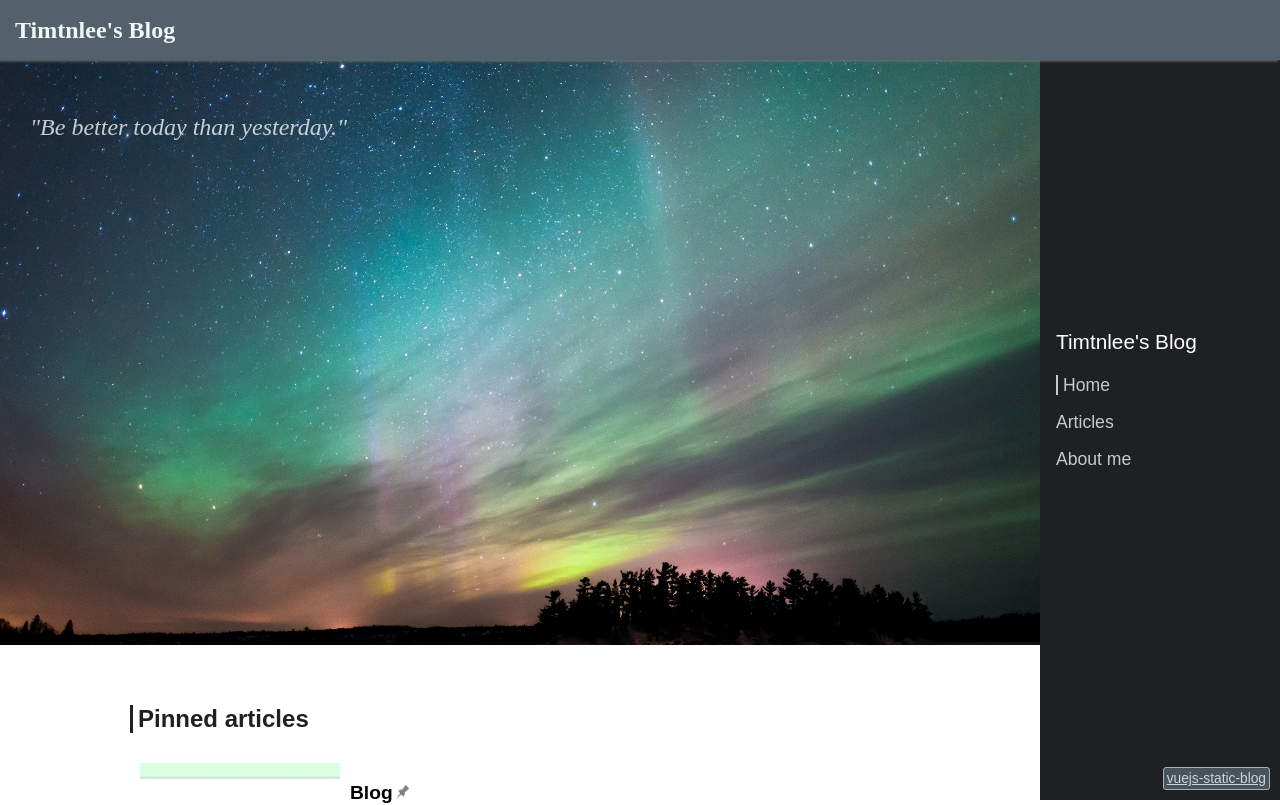
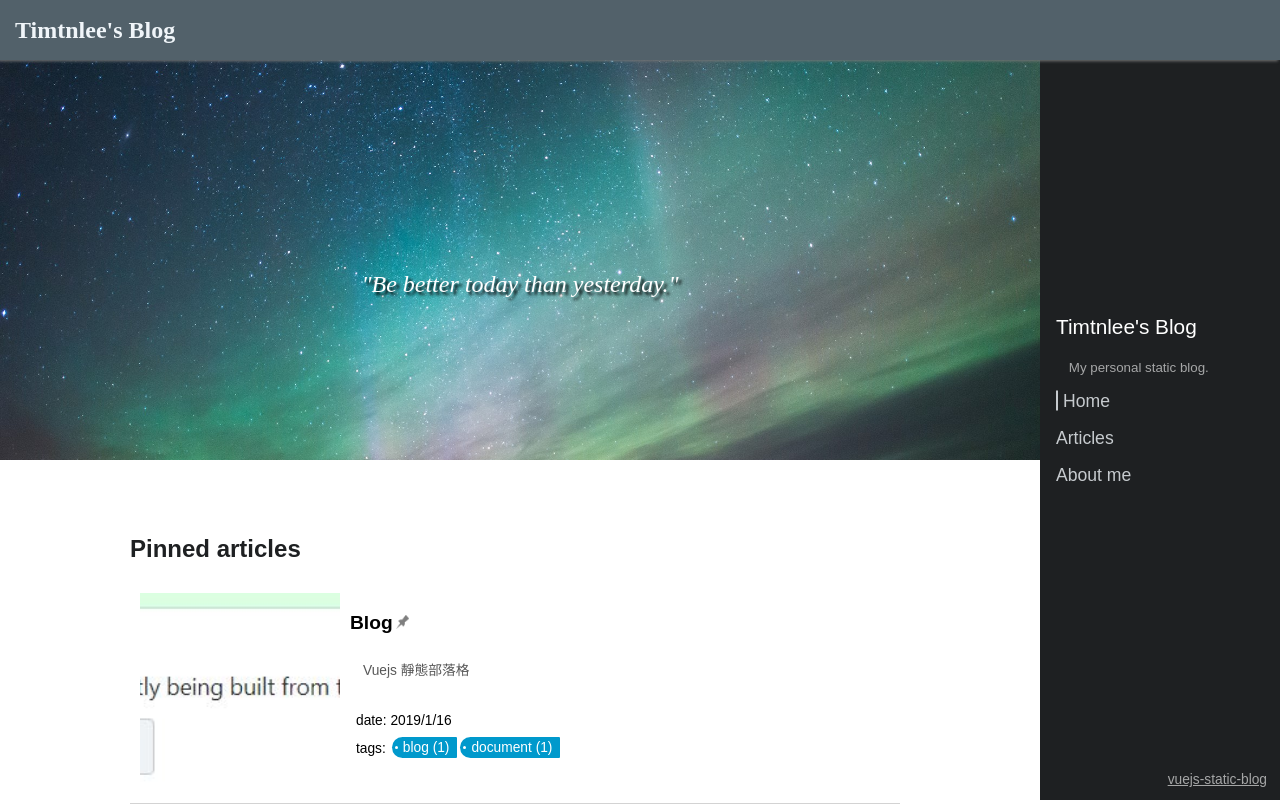
Before and after one commit to timtnleeProject/blog, a Vue app: page /#/ in a window 1280 px wide. Shown: the top 805 px of the page. Built offline with nearby package versions, Linux system fonts and the light colour scheme.

Commit message:
change banner style

```diff
--- a/public/setting.js
+++ b/public/setting.js
@@ -5,6 +5,7 @@ return {
   HOME_PINNED_ARTICLE_TEXT: "Pinned articles",
   HOME_ARTICLE_TEXT: "Latest articles",
   BANNER_IMAGE: "images/default/aurora.jpg",
+  SIDEBAR_TEXT: "My personal static blog.",
   DEFAULT_PREVIEW_IMAGE: "images/default/aurora.jpg",
   QUOTE: "\"Be better today than yesterday.\"",
   HOME_MAX_PREVIEW : 10, //首頁顯示文章數量
--- a/src/App.vue
+++ b/src/App.vue
@@ -187,11 +187,8 @@ body {
   display: inline-block;
   padding: 3px;
   font-size: 0.86rem;
-  background-color: $color-main;
   color: white;
-  border: 1px solid $color-sub;
-  border-radius: 3px;
-  opacity: 0.8;
+  opacity: 0.6;
 }
 // .view-fade-enter-active,
 // .view-fade-leave-active {
--- a/src/components/Banner.vue
+++ b/src/components/Banner.vue
@@ -1,6 +1,6 @@
 <template>
   <div class="banner">
-    <h3 class="quote tx-light">{{settings.QUOTE}}</h3>
+    <h3 class="quote">{{settings.QUOTE}}</h3>
     <img :src="settings.BANNER_IMAGE" alt="" srcset="">
   </div>
 </template>
@@ -15,8 +15,13 @@ export default {
 }
 </script>
 
-<style scoped>
+<style lang="scss" scoped>
+@import 'Style';
+
 .banner {
+  overflow: hidden;
+  height: auto;
+  max-height: 400px;
   position: relative;
 }
 .banner img{
@@ -24,17 +29,18 @@ export default {
   display: block;
 }
 .banner .quote {
+  color: white;
+  text-shadow: 3px 3px 3px black;
   position: absolute;
-  top: 0;
-  left: 0;
-  padding: 30px;
+  top: 50%;
+  left: 50%;
+  transform: translate(-50%,-50%);
+  text-align: center;
+  width: 100%;
   font-weight: lighter;
   font-style: italic;
   font-family: 'Times New Roman', Times, serif;
   font-size: 1.5rem;
-  opacity: 0.8;
-  /* padding: 20px;
-  font-size: 1.5rem; */
 }
 @media screen and (max-width: $lg){
   .banner .quote {
--- a/src/components/Footer.vue
+++ b/src/components/Footer.vue
@@ -1,5 +1,5 @@
 <template>
-  <footer class="footer bg-sub tx-light">
+  <footer class="footer bg-sub tx-dark">
     <div class="title">{{settings.FOOTER_TEXT}}</div>
   </footer>
 </template>
--- a/src/components/Sidebar.vue
+++ b/src/components/Sidebar.vue
@@ -1,6 +1,7 @@
 <template>
   <div class="sidebar">
     <div class="title">{{settings.HEADER_TITLE}}</div>
+    <small class="indent">{{settings.SIDEBAR_TEXT}}</small>
     <router-link v-for="r in routes" class="tx-light" :class="{active:r.path===$route.path}" :key="r.name" :to="r.path">
       <span class="tx">{{r.name}}</span>
     </router-link>
@@ -65,6 +66,10 @@ export default Vue.extend({
   padding-bottom: 5px;
   font-size: 1.3rem;
 }
+.indent {
+  padding-left: 0.8rem;
+  opacity: 0.6;
+}
 @media screen and (max-width: $lg){
   .sidebar{
     padding: 0;
--- a/src/styles/el.scss
+++ b/src/styles/el.scss
@@ -91,9 +91,7 @@ h6 {
   }
 }
 .h {
-  border-width: 0px 0px 0px 3px;
-  padding-left: 5px;
-  border-style: solid;
+  padding-top: 15px;
 }
 .center-max-view {
   display: flex;
```
